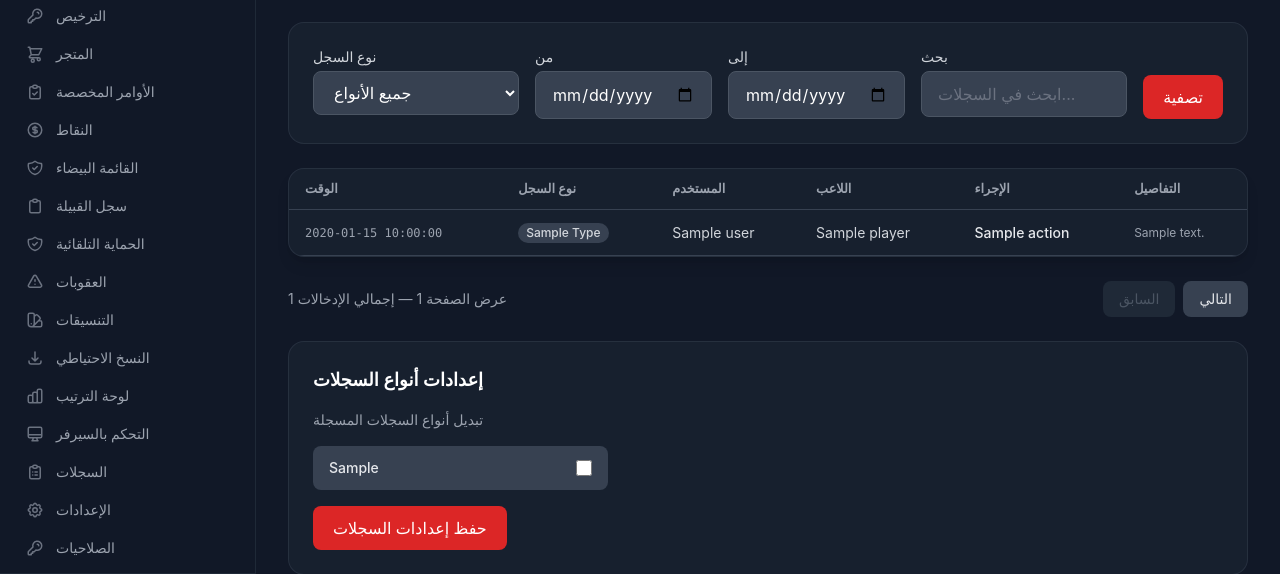
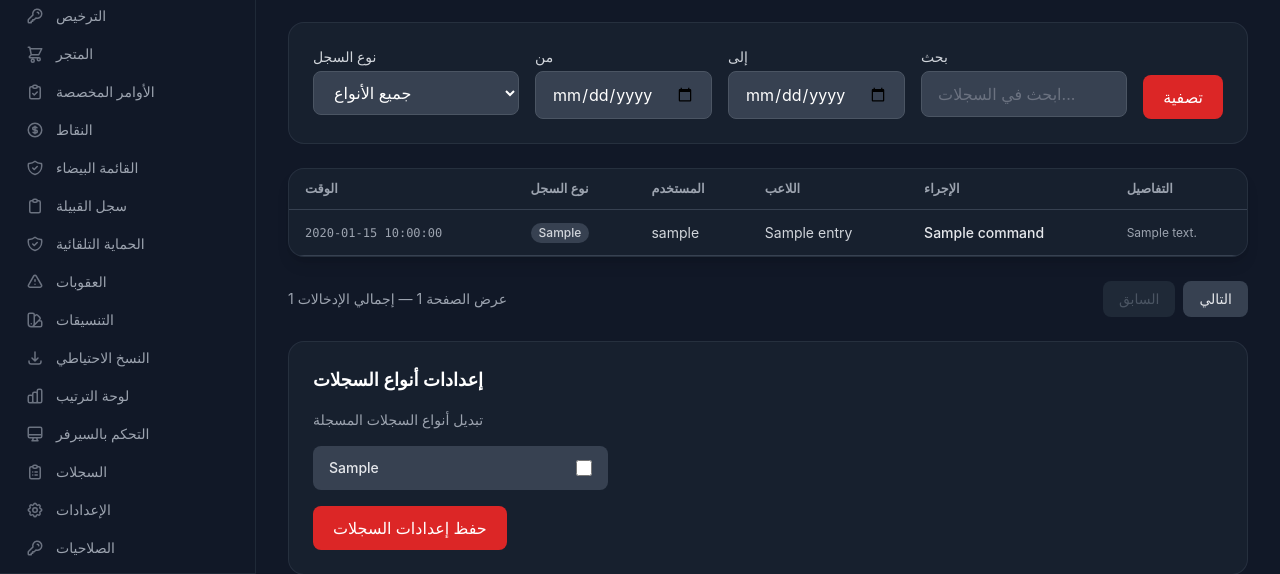
Before and after one commit to N0TTHELI0N/EXO-MEK-ASE, a Flask app: template dashboard/templates/sections/logs.html in a window 1280 px wide. Shown: the part 158-732 px from the top of the page. Run offline with Flask 3, Linux system fonts and the light colour scheme; the template is opened without the code that fills it: most values are stand-ins (such as "Sample title", 1, 10 or a date in 2020); a database or web service that is not in the repository returns one stand-in record (values such as "Sample title"); some libraries are stand-ins or nearby versions.

Commit message:
Fix 500 errors in server-control, logs, and leaderboard dashboard sections

```diff
--- a/dashboard/app.py
+++ b/dashboard/app.py
@@ -877,7 +877,7 @@ def section_embeds(guild_id):
         user=get_current_user(),
         guild_id=guild_id,
         active_section="embeds",
-        embeds=guild_settings.get_all_embed_templates(guild_id),
+        embeds=guild_settings.get_all_embed_templates(guild_id) or {},
         embed_keys=list(guild_settings.DEFAULT_EMBEDS.keys()),
     )
 
@@ -914,23 +914,36 @@ def section_backup(guild_id):
 @validate_csrf
 def section_leaderboard(guild_id):
     if request.method == "POST":
-        action = request.form.get("action")
+        action = request.form.get("action") or "config"
         if action == "config":
+            enabled = request.form.get("enabled") in ("on", "1", "true")
+            channel_id = request.form.get("channel_id")
+            interval = request.form.get("update_interval") or request.form.get("interval", 5)
             guild_settings.update_setting(guild_id, "leaderboard_config", {
-                "enabled": request.form.get("enabled") == "on",
-                "channel_id": int(request.form["channel_id"]) if request.form.get("channel_id") else None,
-                "interval": int(request.form.get("interval", 5)),
+                "enabled": enabled,
+                "channel_id": int(channel_id) if channel_id else None,
+                "interval": int(interval),
             })
         return redirect(url_for("section_leaderboard", guild_id=guild_id))
-    config = shop_db.get_leaderboard_config(guild_id)
-    board = shop_db.get_leaderboard(guild_id, limit=25)
+    cfg = shop_db.get_leaderboard_config(guild_id) or {}
+    kv = guild_settings.get_setting(guild_id, "leaderboard_config", {}) or {}
+    settings = {
+        "enabled": bool(kv.get("enabled", False)),
+        "channel_id": cfg.get("channel_id") or kv.get("channel_id"),
+        "update_interval": cfg.get("interval") or kv.get("interval") or 5,
+    }
+    raw = shop_db.get_leaderboard(guild_id, limit=25)
+    leaderboard = [
+        {"player_name": tribe, "tribe_name": tribe, "level": points}
+        for tribe, points in raw
+    ]
     return render_template(
         "sections/leaderboard.html",
         user=get_current_user(),
         guild_id=guild_id,
         active_section="leaderboard",
-        config=config,
-        leaderboard=board,
+        settings=settings,
+        leaderboard=leaderboard,
     )
 
 
@@ -941,11 +954,39 @@ def section_leaderboard(guild_id):
 def section_server_control(guild_id):
     if request.method == "POST":
         return redirect(url_for("section_server_control", guild_id=guild_id))
+    info = {}
+    try:
+        raw = nitrado.get_server_info(guild_id) or {}
+        info = raw.get("data", raw) if isinstance(raw, dict) else {}
+    except Exception:
+        info = {}
+    players_list = []
+    try:
+        client = nitrado.get_client(guild_id)
+        if client:
+            players_list = client.get_player_list()
+    except Exception:
+        players_list = []
+    server_status = {
+        "online": bool(info.get("status") in ("online", "running") or info.get("is_running")),
+        "map": info.get("map") or info.get("map_name") or "Unknown",
+        "players": info.get("player_count") or info.get("players_current") or len(players_list),
+        "max_players": info.get("slots") or info.get("max_players") or 70,
+        "ping": info.get("ping") or "-",
+        "uptime": info.get("uptime") or "-",
+        "server_name": info.get("server_name") or info.get("name") or "",
+        "day_night_cycle": info.get("day_night_cycle") or 1,
+        "taming_speed": info.get("taming_speed") or 1,
+        "harvest_amount": info.get("harvest_amount") or 1,
+        "xp_multiplier": info.get("xp_multiplier") or 1,
+        "players_list": players_list,
+    }
     return render_template(
         "sections/server_control.html",
         user=get_current_user(),
         guild_id=guild_id,
         active_section="server-control",
+        server_status=server_status,
     )
 
 
@@ -960,6 +1001,7 @@ def section_logs(guild_id):
     log_type_filter = request.args.get("log_type", "")
     logs = guild_settings.get_logs(guild_id, log_type=log_type_filter or None, limit=per_page, offset=offset)
     total = guild_settings.get_log_count(guild_id, log_type=log_type_filter or None)
+    log_settings = {lt: True for lt in guild_settings.LOG_TYPES}
     return render_template(
         "sections/logs.html",
         user=get_current_user(),
@@ -971,6 +1013,8 @@ def section_logs(guild_id):
         page=page,
         total=total,
         per_page=per_page,
+        log_count=total,
+        log_settings=log_settings,
     )
 
 
--- a/dashboard/templates/sections/logs.html
+++ b/dashboard/templates/sections/logs.html
@@ -14,26 +14,26 @@
               class="w-full bg-gray-700 border border-gray-600 rounded-lg px-4 py-2.5 text-white focus:ring-2 focus:ring-red-500 focus:border-transparent outline-none">
         <option value="">{{ t('logs_all_types') }}</option>
         {% for lt in log_types %}
-        <option value="{{ lt }}" {% if request.GET.log_type == lt %}selected{% endif %}>{{ lt | title }}</option>
+        <option value="{{ lt }}" {% if log_type_filter == lt %}selected{% endif %}>{{ lt | title }}</option>
         {% endfor %}
       </select>
     </div>
     <div>
       <label for="date_from" class="block text-sm font-medium text-gray-300 mb-1">{{ t('logs_from') }}</label>
       <input type="date" id="date_from" name="date_from"
-             value="{{ request.GET.date_from or '' }}"
+             value="{{ request.args.get('date_from', '') }}"
              class="w-full bg-gray-700 border border-gray-600 rounded-lg px-4 py-2.5 text-white focus:ring-2 focus:ring-red-500 focus:border-transparent outline-none">
     </div>
     <div>
       <label for="date_to" class="block text-sm font-medium text-gray-300 mb-1">{{ t('logs_to') }}</label>
       <input type="date" id="date_to" name="date_to"
-             value="{{ request.GET.date_to or '' }}"
+             value="{{ request.args.get('date_to', '') }}"
              class="w-full bg-gray-700 border border-gray-600 rounded-lg px-4 py-2.5 text-white focus:ring-2 focus:ring-red-500 focus:border-transparent outline-none">
     </div>
     <div class="flex-1">
       <label for="search" class="block text-sm font-medium text-gray-300 mb-1">{{ t('logs_search') }}</label>
       <input type="text" id="search" name="search"
-             value="{{ request.GET.search or '' }}"
+             value="{{ request.args.get('search', '') }}"
              placeholder="{{ t('logs_search_ph') }}"
              class="w-full bg-gray-700 border border-gray-600 rounded-lg px-4 py-2.5 text-white placeholder-gray-500 focus:ring-2 focus:ring-red-500 focus:border-transparent outline-none">
     </div>
@@ -62,21 +62,21 @@
       <tbody class="divide-y divide-gray-700">
         {% for entry in logs %}
         <tr class="hover:bg-gray-800">
-          <td class="px-4 py-3 text-gray-400 text-xs font-mono whitespace-nowrap">{{ entry.timestamp }}</td>
+          <td class="px-4 py-3 text-gray-400 text-xs font-mono whitespace-nowrap">{{ entry.created_at }}</td>
           <td class="px-4 py-3">
             <span class="inline-flex px-2 py-0.5 text-xs font-medium rounded-full
-              {% if entry.type == 'warning' %}bg-yellow-900 text-yellow-300
-              {% elif entry.type == 'punishment' %}bg-red-900 text-red-300
-              {% elif entry.type == 'automod' %}bg-orange-900 text-orange-300
-              {% elif entry.type == 'backup' %}bg-blue-900 text-blue-300
-              {% elif entry.type == 'server' %}bg-green-900 text-green-300
+              {% if entry.log_type == 'warning' %}bg-yellow-900 text-yellow-300
+              {% elif entry.log_type == 'punishment' %}bg-red-900 text-red-300
+              {% elif entry.log_type == 'automod' %}bg-orange-900 text-orange-300
+              {% elif entry.log_type == 'backup' %}bg-blue-900 text-blue-300
+              {% elif entry.log_type == 'server' %}bg-green-900 text-green-300
               {% else %}bg-gray-700 text-gray-300{% endif %}">
-              {{ entry.type | title }}
+              {{ entry.log_type | title }}
             </span>
           </td>
-          <td class="px-4 py-3 text-gray-300">{{ entry.user or '—' }}</td>
-          <td class="px-4 py-3 text-gray-300">{{ entry.player or '—' }}</td>
-          <td class="px-4 py-3 text-gray-200 font-medium">{{ entry.action }}</td>
+          <td class="px-4 py-3 text-gray-300">{{ entry.user_name or '—' }}</td>
+          <td class="px-4 py-3 text-gray-300">{{ entry.player_name or '—' }}</td>
+          <td class="px-4 py-3 text-gray-200 font-medium">{{ entry.command or entry.sub_type or '' }}</td>
           <td class="px-4 py-3 text-gray-400 text-xs max-w-xs truncate">{{ entry.details or '' }}</td>
         </tr>
         {% endfor %}
@@ -97,7 +97,7 @@
   </p>
   <div class="flex items-center gap-2">
     {% if page > 1 %}
-    <a href="?page={{ page - 1 }}{% if request.GET.log_type %}&log_type={{ request.GET.log_type }}{% endif %}{% if request.GET.search %}&search={{ request.GET.search }}{% endif %}{% if request.GET.date_from %}&date_from={{ request.GET.date_from }}{% endif %}{% if request.GET.date_to %}&date_to={{ request.GET.date_to }}{% endif %}"
+    <a href="?page={{ page - 1 }}{% if request.args.get('log_type') %}&log_type={{ request.args.get('log_type') }}{% endif %}{% if request.args.get('search') %}&search={{ request.args.get('search') }}{% endif %}{% if request.args.get('date_from') %}&date_from={{ request.args.get('date_from') }}{% endif %}{% if request.args.get('date_to') %}&date_to={{ request.args.get('date_to') }}{% endif %}"
        class="px-4 py-2 bg-gray-700 hover:bg-gray-600 text-gray-200 text-sm font-medium rounded-lg transition-colors">
       {{ t('logs_prev') }}
     </a>
@@ -107,7 +107,7 @@
     </span>
     {% endif %}
     {% if logs %}
-    <a href="?page={{ page + 1 }}{% if request.GET.log_type %}&log_type={{ request.GET.log_type }}{% endif %}{% if request.GET.search %}&search={{ request.GET.search }}{% endif %}{% if request.GET.date_from %}&date_from={{ request.GET.date_from }}{% endif %}{% if request.GET.date_to %}&date_to={{ request.GET.date_to }}{% endif %}"
+    <a href="?page={{ page + 1 }}{% if request.args.get('log_type') %}&log_type={{ request.args.get('log_type') }}{% endif %}{% if request.args.get('search') %}&search={{ request.args.get('search') }}{% endif %}{% if request.args.get('date_from') %}&date_from={{ request.args.get('date_from') }}{% endif %}{% if request.args.get('date_to') %}&date_to={{ request.args.get('date_to') }}{% endif %}"
        class="px-4 py-2 bg-gray-700 hover:bg-gray-600 text-gray-200 text-sm font-medium rounded-lg transition-colors">
       {{ t('logs_next') }}
     </a>
```
